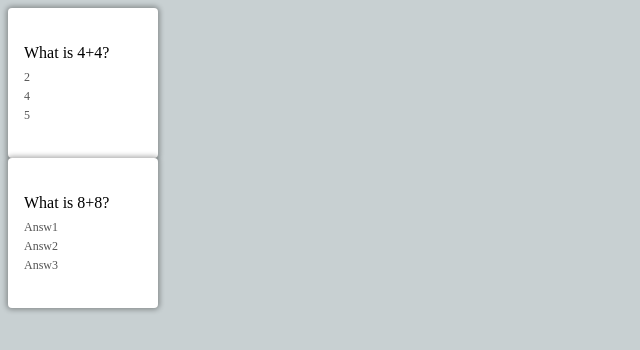
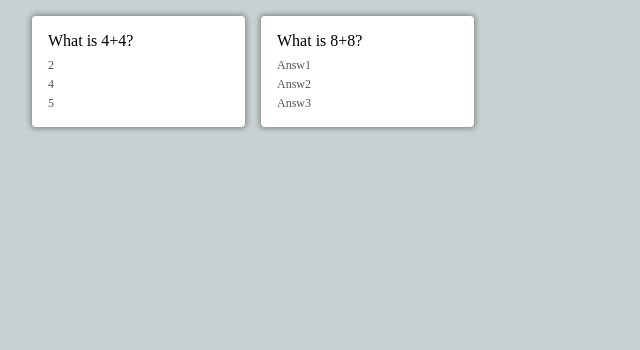
Before and after one commit to andyschulzz/react-ts-flashcard-quiz, a React (Create React App) app: page / in a window 1280 px wide. Shown: the top 350 px of the page, without its empty margins (0-640 px from the left). Built offline with nearby package versions, Linux system fonts and the light colour scheme; no server answers.

Commit message:
Add flashcard api, add styling

```diff
--- /dev/null
+++ b/src/App.styles.tsx
@@ -0,0 +1,8 @@
+import styled from 'styled-components'
+
+const Container = styled.div`
+  max-width: 900px;
+  margin: 1rem 2rem;
+`
+
+export const S = { Container }
--- a/src/App.tsx
+++ b/src/App.tsx
@@ -1,5 +1,7 @@
-import React, { useState } from 'react'
+import React, { useState, useEffect } from 'react'
 import FlashcardList from './FlashcardList'
+import axios from 'axios'
+import { S } from './App.styles'
 
 const SAMPLE_FLASHCARDS = [
   {
@@ -17,8 +19,46 @@ const SAMPLE_FLASHCARDS = [
 ]
 
 const App: React.FC = () => {
-  const [flashcards, setFlascards] = useState(SAMPLE_FLASHCARDS)
-  return <FlashcardList flashcards={flashcards} />
+  const [flashcards, setFlashcards] = useState(SAMPLE_FLASHCARDS)
+
+  function decodeString(str: string): string {
+    const textArea = document.createElement('textarea')
+    textArea.innerHTML = str
+    return textArea.value
+  }
+  interface Card {
+    question: string
+    correct_answer: string
+    incorrect_answers: string[]
+  }
+
+  useEffect(() => {
+    axios.get('https://opentdb.com/api.php?amount=10').then((res) => {
+      setFlashcards(
+        res.data.results.map((card: Card, index: number) => {
+          const answer = decodeString(card.correct_answer)
+          const options = [
+            ...card.incorrect_answers.map((answer: string) =>
+              decodeString(answer)
+            ),
+            answer,
+          ]
+          return {
+            id: `${index}-${Date.now()}`,
+            question: decodeString(card.question),
+            answer: card.correct_answer,
+            options: options.sort(() => Math.random() - 0.5),
+          }
+        })
+      )
+    })
+  }, [])
+
+  return (
+    <S.Container>
+      <FlashcardList flashcards={flashcards} />
+    </S.Container>
+  )
 }
 
 export default App
--- a/src/Flashcard.styles.tsx
+++ b/src/Flashcard.styles.tsx
@@ -12,13 +12,12 @@ const Card = styled.div<Props>`
   border-radius: 0.25rem;
   box-shadow: 0 0 5px 2px rgba(0, 0, 0, 0.3);
   background: white;
-  height: 150px;
-  width: 150px;
   cursor: pointer;
   transform-style: preserve-3d;
   transform: perspective(1000px) ${(props) => props.flip && 'rotateY(180deg)'}
     translateY(var(--translate-y, 0));
   transition: 150ms;
+  height: 150px;
 
   &:hover {
     box-shadow: 0 0 5px 2px rgba(0, 0, 3, 0.5);
@@ -30,6 +29,7 @@ const Front = styled.div`
   position: absolute;
   padding: 1rem;
   backface-visibility: hidden;
+  transform: rotateY(0deg);
   left: 0;
 `
 
--- a/src/Flashcard.tsx
+++ b/src/Flashcard.tsx
@@ -1,4 +1,4 @@
-import React, { useState } from 'react'
+import React, { useState, useEffect, useRef } from 'react'
 import { S } from './Flashcard.styles'
 
 interface Props {
@@ -12,17 +12,40 @@ interface Props {
 
 const Flashcard: React.FC<Props> = ({ flashcard }: Props) => {
   const [flip, setFlip] = useState(false)
+  const [height, setHeight] = useState(0)
+
+  const frontEl = useRef<HTMLDivElement>(null)
+  const backEl = useRef<HTMLDivElement>(null)
+
+  function setMaxHeight(): void {
+    if (frontEl.current && backEl.current) {
+      const frontHeight = frontEl.current.getBoundingClientRect().height
+      const backHeight = backEl.current.getBoundingClientRect().height
+      setHeight(Math.max(frontHeight, backHeight, 100))
+    }
+  }
+
+  useEffect(setMaxHeight, [
+    flashcard.question,
+    flashcard.answer,
+    flashcard.options,
+  ])
+
   return (
-    <S.Card flip={flip} onClick={(): void => setFlip(!flip)}>
-      <S.Front>
+    <S.Card
+      flip={flip}
+      onClick={(): void => setFlip(!flip)}
+      style={{ height: height }}
+    >
+      <S.Front ref={frontEl}>
         {flashcard.question}
         <S.Options>
           {flashcard.options.map((option) => {
-            return <S.Option>{option}</S.Option>
+            return <S.Option key={flashcard.id}>{option}</S.Option>
           })}
         </S.Options>
       </S.Front>
-      <S.Back>{flashcard.answer}</S.Back>
+      <S.Back ref={backEl}>{flashcard.answer}</S.Back>
     </S.Card>
   )
 }
--- a/src/FlashcardList.styles.tsx
+++ b/src/FlashcardList.styles.tsx
@@ -2,6 +2,9 @@ import styled from 'styled-components'
 
 const CardGrid = styled.div`
   display: grid;
+  align-items: center;
+  grid-template-columns: repeat(auto-fill, minmax(200px, 1fr));
+  gap: 1rem;
 `
 
 export const S = {
--- a/src/Globalstyles.tsx
+++ b/src/Globalstyles.tsx
@@ -3,4 +3,5 @@ import { createGlobalStyle } from 'styled-components'
 export default createGlobalStyle`
 body {
   background: #C8D0D2;
+  margin: 0;
 }`
```
Also changed, not shown: tsconfig.json (+3 -9 lines).
